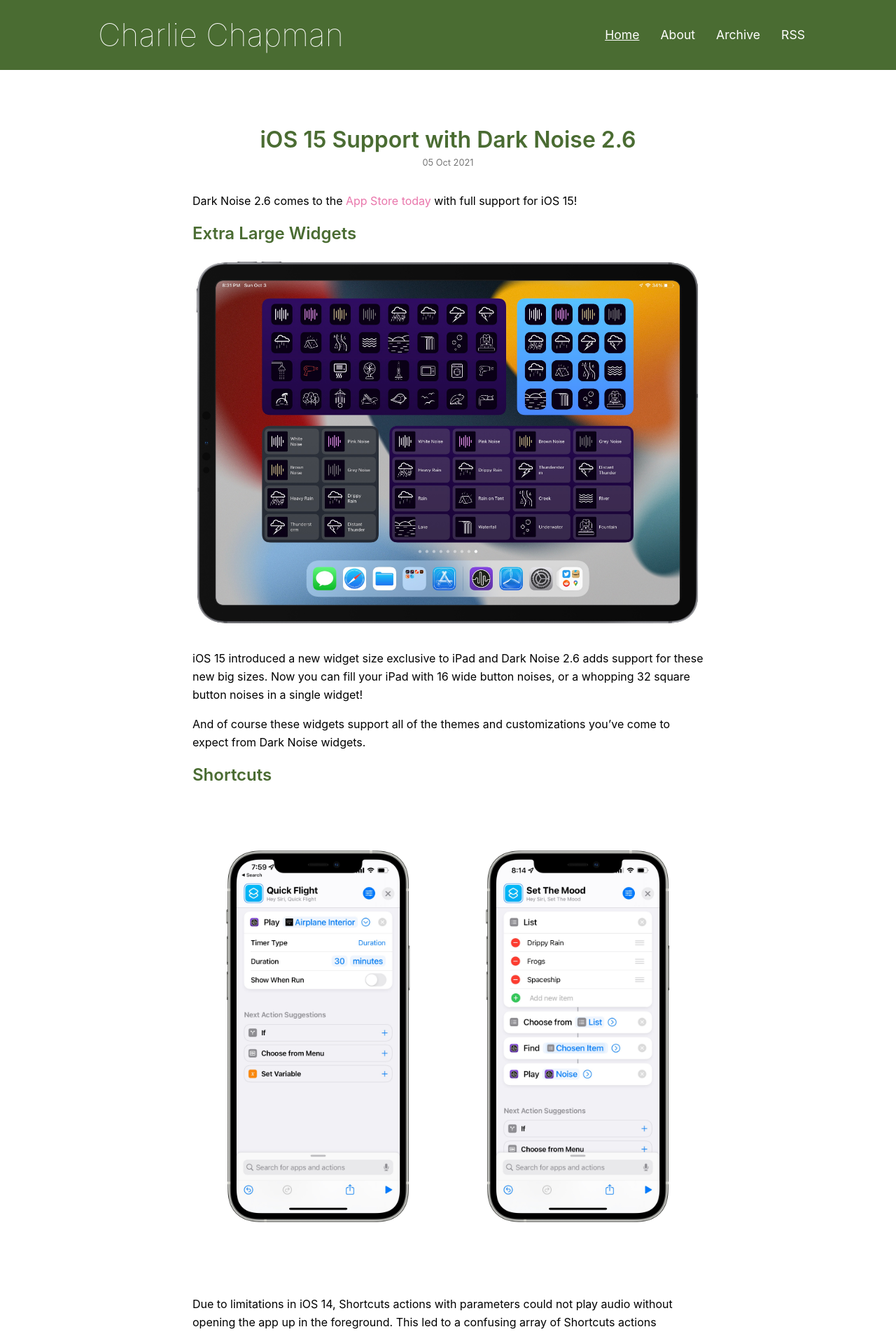
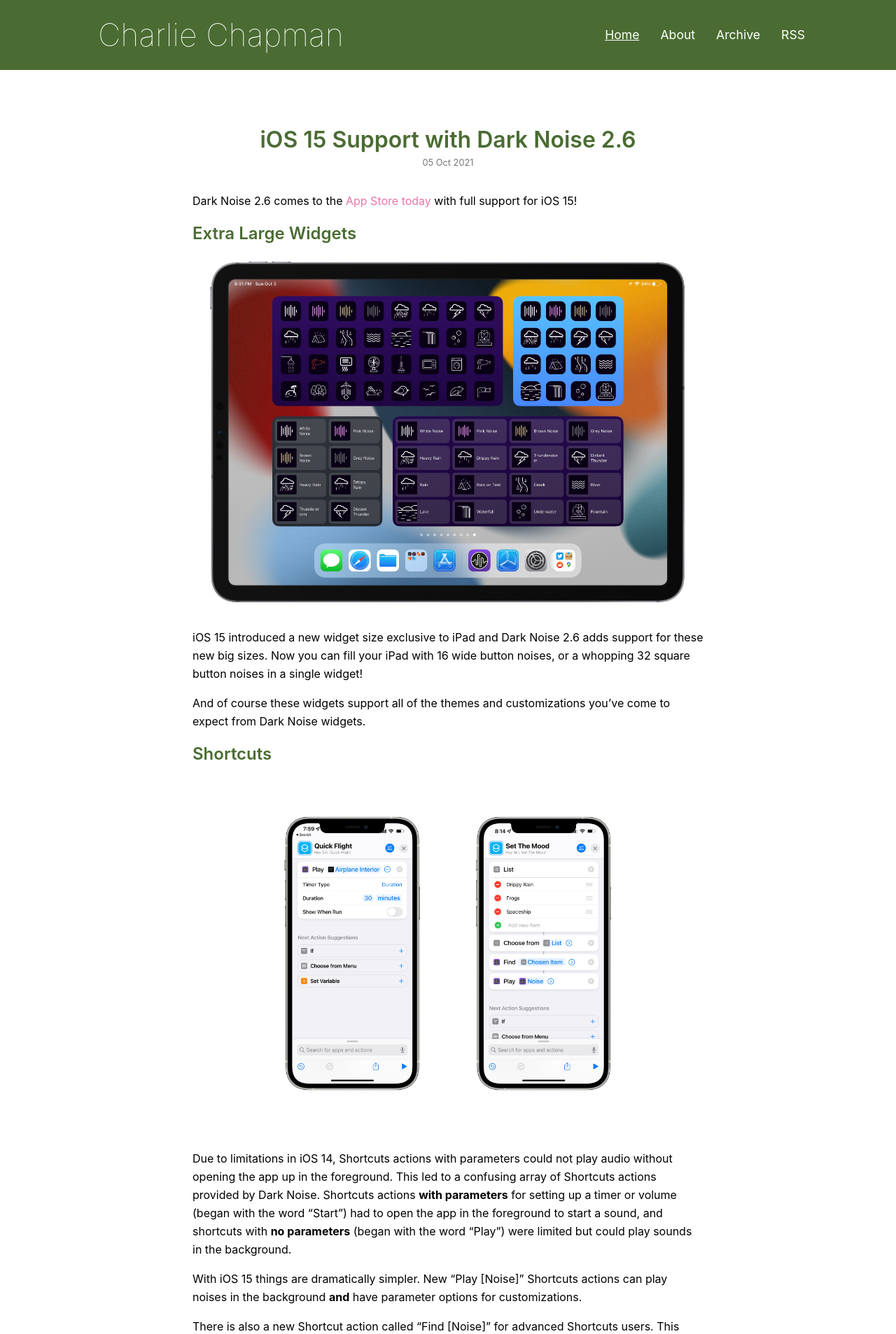
Before and after one commit to charliemchapman/charliemchapman-site, a Jekyll site: the page built from index.html, in a window 1280 px wide. Shown: the top 1907 px of the page at 70% size. Built offline with Jekyll 4.4.1, drawn with Linux system fonts in a browser that asks for light colours; the list of posts is cut into pages by our own code.

Commit message:
switched to charliemchapman.com

```diff
--- a/CNAME
+++ b/CNAME
@@ -1 +1 @@
-v2.charliemchapman.com
+charliemchapman.com
--- a/_config.yml
+++ b/_config.yml
@@ -1,4 +1,4 @@
-url: "https://v2.charliemchapman.com"
+url: "https://charliemchapman.com"
 paginate: 5
 paginate_path: "/:num/"
 
@@ -31,7 +31,7 @@
       path: ""
     values:
       layout: "default"
-      image: /assets/images/launched_artwork-1024.jpg
+      image: /assets/images/charlie-profile_1024.jpg
 
 plugins:
   - jekyll-feed
--- a/_sass/main.scss
+++ b/_sass/main.scss
@@ -263,6 +263,7 @@
         margin-left: auto;
         margin-right: auto;
         margin-bottom: 30px;
+        max-height: 500px;
     }
 }
 
```
